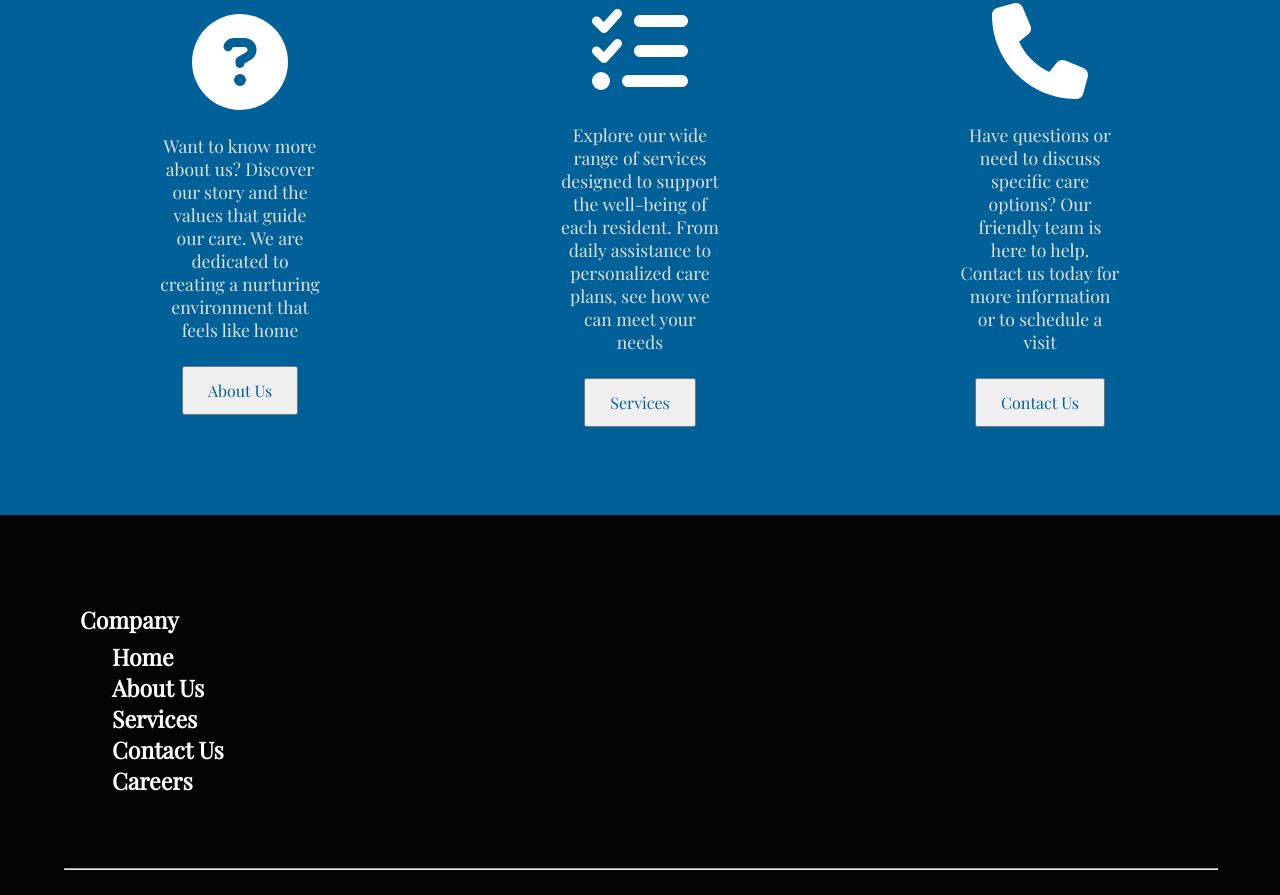
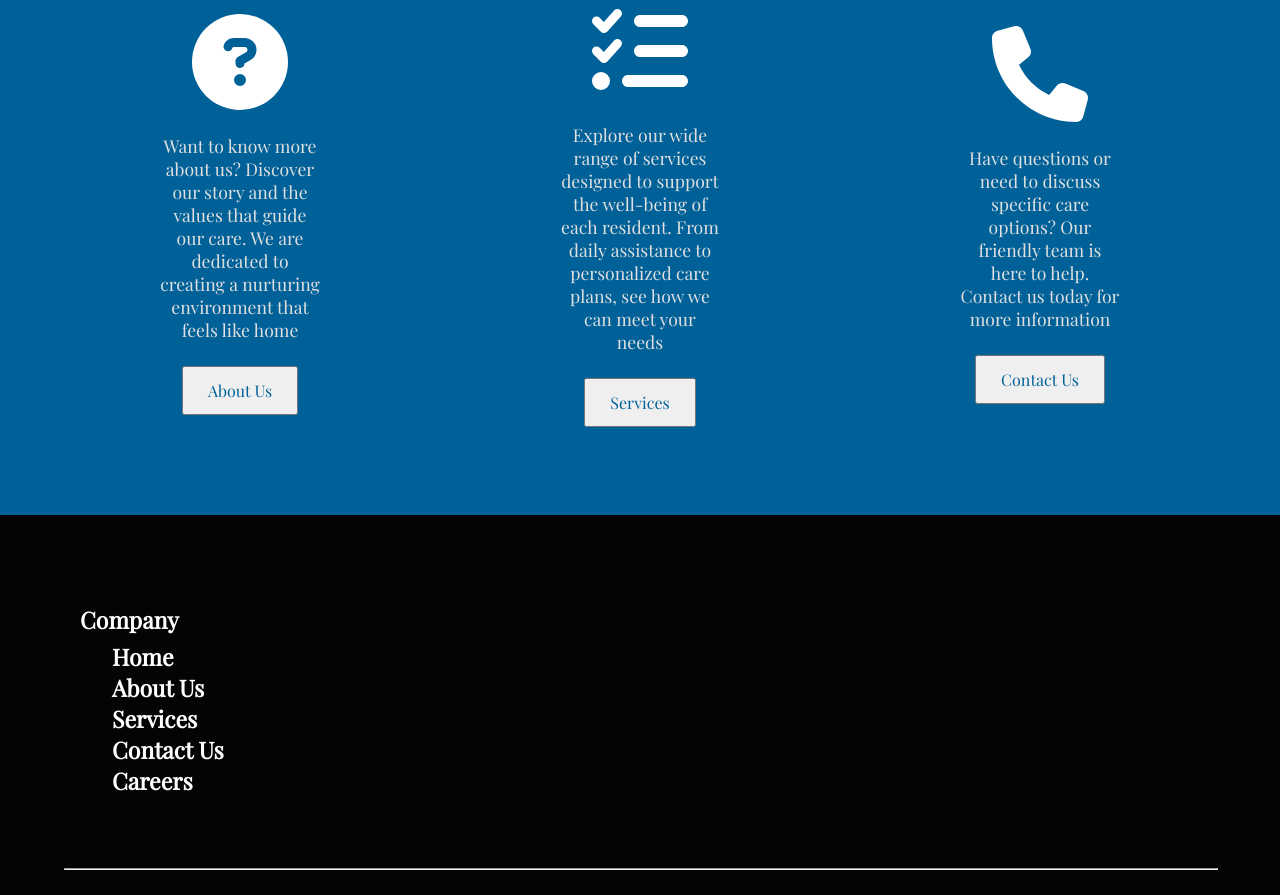
Before and after one commit to AdedoyinMatread40/Matread-Website, a React (Create React App) app: page / in a window 1280 px wide. Shown: the part 2420-3315 px from the top of the page. Built offline with nearby package versions, Linux system fonts and the light colour scheme.

Commit message:
Fixed some bugs, and tested all functionality

```diff
--- a/src/Components/ContactInfo.js
+++ b/src/Components/ContactInfo.js
@@ -15,7 +15,6 @@ function ContactInfo()
                     <p>Office Numbers:</p>
                     <p>{companyInfo.phone1}</p>
                     <p>{companyInfo.phone2}</p>
-                    <p>{companyInfo.email}</p>
                     <p className="dots">....................................................................</p>
                     <p>Please feel free to ask any questions</p>
                 </div>
--- a/src/Home.js
+++ b/src/Home.js
@@ -67,7 +67,7 @@ const iconSections = [
   },
   {
     icon: faPhone,
-    text: 'Have questions or need to discuss specific care options? Our friendly team is here to help. Contact us today for more information or to schedule a visit',
+    text: 'Have questions or need to discuss specific care options? Our friendly team is here to help. Contact us today for more information',
     link: '/contact-us',
     buttonText: 'Contact Us'
   }
```
